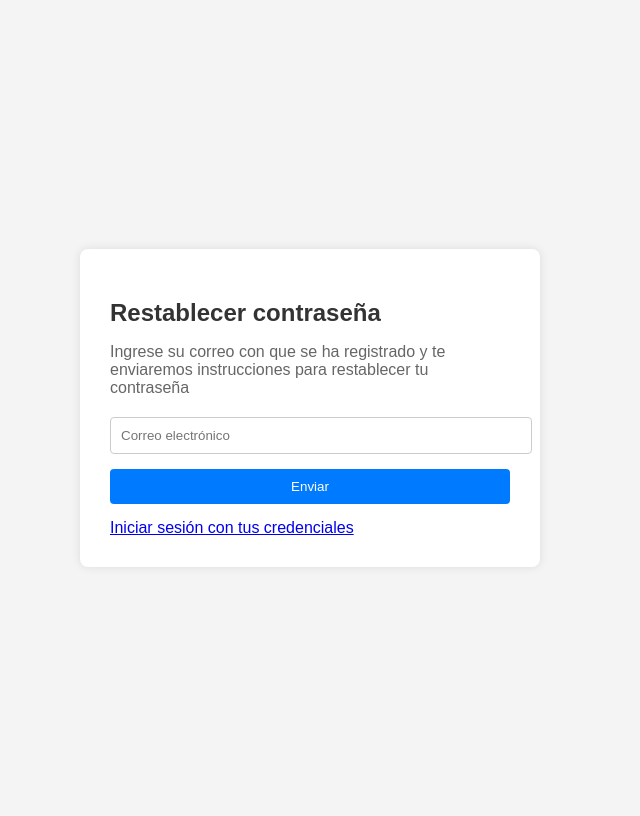
After one commit to jim29-icu/app2, a Flask app: page /recuperar in a window 1280 px wide. The commit adds this page. Shown: the whole page, without its empty margins (330-970 px from the left). Run offline with Flask 3, Linux system fonts and the light colour scheme.

Commit message:
Password Reset
Reset , register and recovering

```diff
--- a/app.py
+++ b/app.py
@@ -3,6 +3,11 @@ from pymongo import MongoClient
 from bson.objectid import ObjectId
 import config
 from datetime import datetime
+from werkzeug.security import generate_password_hash, check_password_hash
+import smtplib
+from email.mime.text import MIMEText
+from email.mime.multipart import MIMEMultipart
+
 
 app = Flask(__name__)
 app.secret_key = 'clave_secreta'
@@ -13,7 +18,7 @@ app.secret_key = 'clave_secreta'
 
 client = MongoClient(config.MONGO_URI)
 db = client['MigrationData']
-usuarios = db['usuarios']
+usuarios  = db['usuarios']
 collection = db['Stock']
 equipos_collection = db['Equipos']
 reservas_collection = db["Reservas"]
@@ -26,15 +31,161 @@ def index():
 
 # ------------------------------
 
-@app.route('/login', methods=['POST'])
+@app.route("/login", methods=["GET", "POST"])
 def login():
-    user = request.form['usuario']
-    pwd = request.form['password']
-    user_found = usuarios.find_one({'usuario': user, 'password': pwd})
-    if user_found:
-        session['usuario'] = user
-        return redirect('/inventario')
-    return 'Usuario o contraseña incorrectos'
+    if request.method == "POST":
+        usuario = request.form["usuario"]
+        password = request.form["password"]
+
+        user = usuarios.find_one({"username": usuario})
+        if user and check_password_hash(user["password"], password):
+            session["usuario"] = usuario
+            return redirect(url_for("inventario"))  # 👈 redirige a tu vista principal
+        else:
+            flash("Usuario o contraseña incorrectos", "danger")
+            return redirect(url_for("login"))
+
+    return render_template("login.html")
+
+# -------Registrar Usuario-----------------------
+@app.route('/registrar', methods=['GET', 'POST'])
+def registrar():
+    if request.method == 'POST':
+        # Obtener datos del formulario
+        username = request.form.get('username', '').strip()
+        email = request.form.get('email', '').strip().lower()
+        password = request.form.get('password', '').strip()
+        password2 = request.form.get('password2', '').strip()
+
+        # --- Depuración (consola) ---
+        print("📩 Datos recibidos:", username, email)
+
+        # Validaciones básicas
+        if not username or not email or not password or not password2:
+            flash("Todos los campos son obligatorios", "danger")
+            return redirect(url_for('registrar'))
+
+        if not email.endswith("@icumed.com"):
+            flash("El correo debe ser de Icumed (@icumed.com)", "danger")
+            return redirect(url_for('registrar'))
+
+        if password != password2:
+            flash("Las contraseñas no coinciden", "danger")
+            return redirect(url_for('registrar'))
+
+        # Verificar si usuario o correo ya existen
+        if usuarios.find_one({"username": username}):
+            flash("El usuario ya existe", "danger")
+            return redirect(url_for('registrar'))
+
+        if usuarios.find_one({"email": email}):
+            flash("Este correo ya está registrado", "danger")
+            return redirect(url_for('registrar'))
+
+        # Guardar usuario con contraseña encriptada y rol por defecto
+        hashed_password = generate_password_hash(password)
+        try:
+            result = usuarios.insert_one({
+                "username": username,
+                "email": email,
+                "password": hashed_password,
+                "rol": "usuario"  # por defecto
+            })
+            print("✅ Usuario insertado con ID:", result.inserted_id)
+        except Exception as e:
+            print("❌ Error al insertar:", e)
+            flash("Error al registrar usuario", "danger")
+            return redirect(url_for('registrar'))
+
+        flash("Usuario registrado correctamente", "success")
+        return redirect(url_for('login'))
+
+    # GET → mostrar formulario
+    return render_template('registrar.html')
+
+
+
+# ---------Recueperar contrasena correo---------------------
+@app.route('/recuperar', methods=['GET', 'POST'])
+def recuperar():
+    if request.method == 'POST':
+        email = request.form.get('email', '').strip().lower()
+
+        # Verificar si existe en la BD
+        user = usuarios.find_one({"email": email})
+        if not user:
+            flash("Este correo no está registrado", "danger")
+            return redirect(url_for('recuperar'))
+
+        # Crear token temporal (simple por ahora: el username)
+        reset_link = f"http://127.0.0.1:5000/reset_password/{user['_id']}"
+
+        # Enviar correo con enlace
+        enviar_correo(
+            destinatario=email,
+            asunto="Recuperación de contraseña",
+            mensaje=f"Hola {user['username']},\n\nPara restablecer tu contraseña haz clic en el siguiente enlace:\n{reset_link}\n\nSi no solicitaste este cambio, ignora este correo."
+        )
+
+        flash("Se envió un enlace de recuperación a tu correo", "success")
+        return redirect(url_for('login'))
+
+    return render_template('recuperar.html')
+
+
+def enviar_correo(destinatario, asunto, mensaje):
+    remitente = "tu_correo@outlook.com"
+    password = "TU_CONTRASEÑA_DE_OUTLOOK"  # ⚠️ Recomiendo usar variables de entorno
+
+    msg = MIMEMultipart()
+    msg['From'] = remitente
+    msg['To'] = destinatario
+    msg['Subject'] = asunto
+
+    msg.attach(MIMEText(mensaje, 'plain'))
+
+    try:
+        server = smtplib.SMTP("smtp.office365.com", 587)
+        server.starttls()
+        server.login(remitente, password)
+        server.send_message(msg)
+        server.quit()
+        print("Correo enviado correctamente")
+    except Exception as e:
+        print("Error enviando correo:", e)
+
+
+# ----Rreset_password/--------------------------
+from bson import ObjectId
+
+@app.route('/reset_password/<user_id>', methods=['GET', 'POST'])
+def reset_password(user_id):
+    user = usuarios.find_one({"_id": ObjectId(user_id)})
+    if not user:
+        flash("Enlace inválido o expirado", "danger")
+        return redirect(url_for('login'))
+
+    if request.method == 'POST':
+        new_password = request.form.get('password', '').strip()
+        confirm_password = request.form.get('password2', '').strip()
+
+        if new_password != confirm_password:
+            flash("Las contraseñas no coinciden", "danger")
+            return redirect(url_for('reset_password', user_id=user_id))
+
+        hashed_password = generate_password_hash(new_password)
+        usuarios.update_one(
+            {"_id": ObjectId(user_id)},
+            {"$set": {"password": hashed_password}}
+        )
+
+        flash("Contraseña restablecida correctamente", "success")
+        return redirect(url_for('login'))
+
+    return render_template('reset_password.html', user=user)
+
+
+
 
 # ------------------------------
 
--- /dev/null
+++ b/templates/recuperar.html
@@ -0,0 +1,75 @@
+<!DOCTYPE html>
+<html lang="es">
+<head>
+  <meta charset="UTF-8">
+  <title>Restablecer contraseña</title>
+  <style>
+    body {
+      font-family: Arial, sans-serif;
+      background-color: #f4f4f4;
+      display: flex;
+      justify-content: center;
+      align-items: center;
+      height: 100vh;
+    }
+    .container {
+      background-color: white;
+      padding: 30px;
+      border-radius: 8px;
+      box-shadow: 0 0 10px rgba(0,0,0,0.1);
+      width: 100%;
+      max-width: 400px;
+    }
+    h2 {
+      color: #333;
+      margin-bottom: 10px;
+    }
+    p {
+      color: #666;
+      margin-bottom: 20px;
+    }
+    input[type="text"] {
+      width: 100%;
+      padding: 10px;
+      margin-bottom: 15px;
+      border: 1px solid #ccc;
+      border-radius: 4px;
+    }
+    button {
+      background-color: #007bff;
+      color: white;
+      padding: 10px;
+      width: 100%;
+      border: none;
+      border-radius: 4px;
+      cursor: pointer;
+    }
+    button:hover {
+      background-color: #0056b3;
+    }
+    .login-link {
+      display: block;
+      margin-top: 15px;
+      text-align: center;
+      color: #007bff;
+      text-decoration: none;
+    }
+    .login-link:hover {
+      text-decoration: underline;
+    }
+  </style>
+</head>
+<body>
+  <div class="container">
+    <h2>Restablecer contraseña</h2>
+    <p>Ingrese su correo con que se ha registrado y te enviaremos instrucciones para restablecer tu contraseña</p>
+    <form>
+      <input type="text" placeholder="Correo electrónico" required>
+      <button type="submit">Enviar</button>
+    </form>
+    <a href="#" class="login-link"><a href="{{ url_for('login') }}">Iniciar sesión con tus credenciales</a>
+
+
+  </div>
+</body>
+</html>
```
Also changed, not shown: templates/login.html (+13 -0 lines), templates/registrar.html (added, +34 -0 lines), templates/reset_password.html (added, +14 -0 lines).
